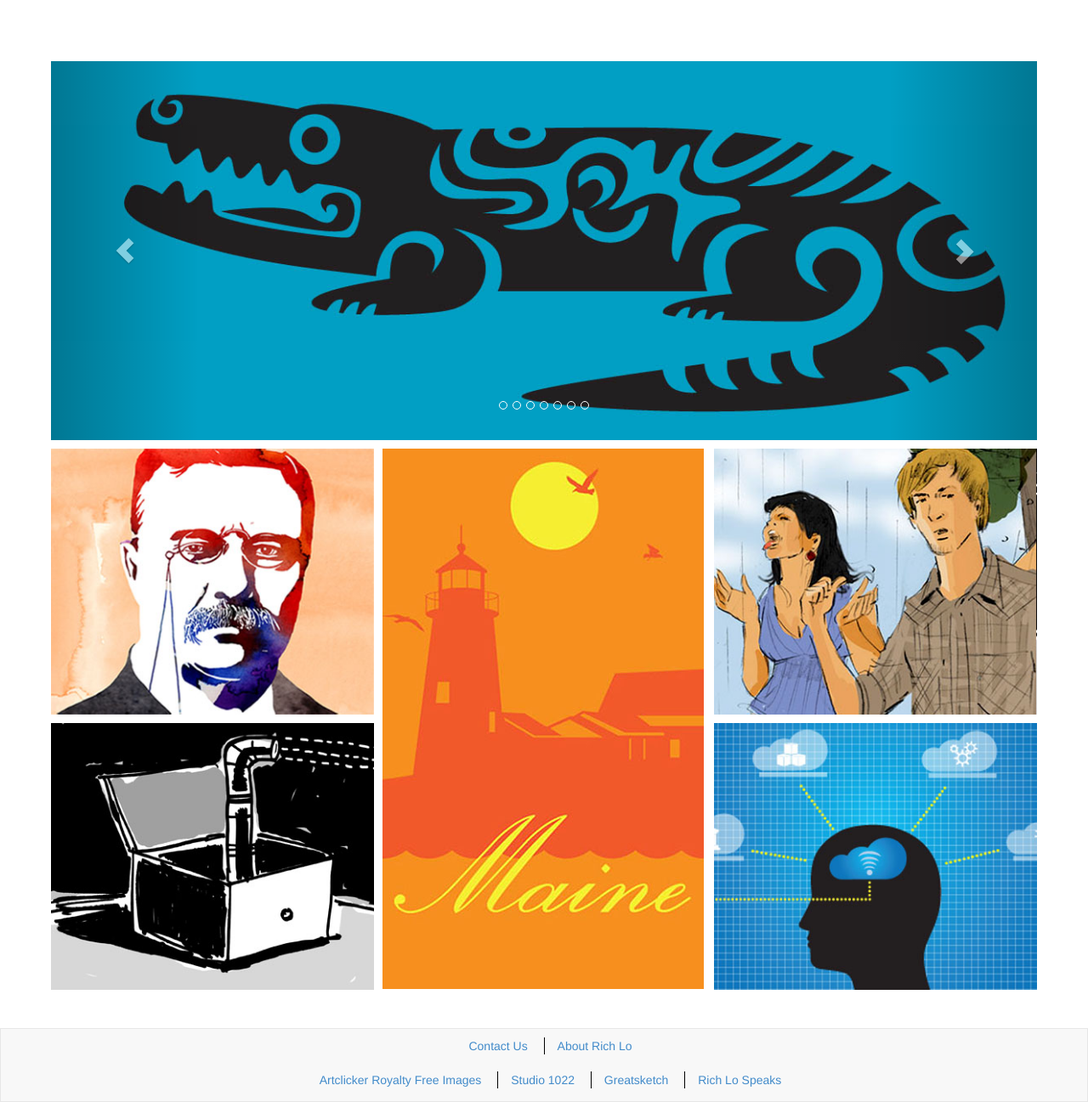
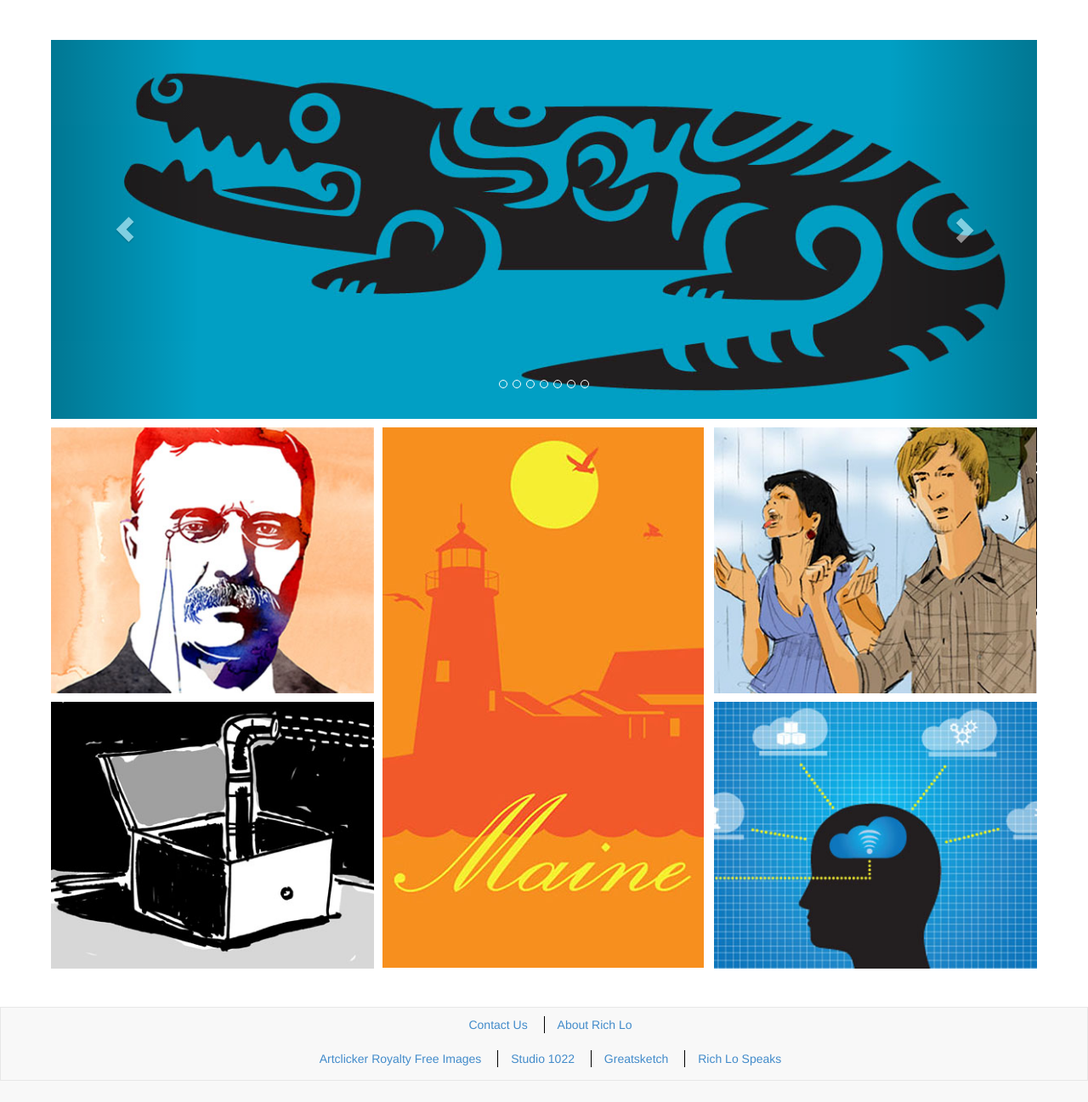
Before and after one commit to vpope/artclickercreative-v4, a PHP site: page / in a window 1280 px wide. Shown: the part 108-1405 px from the top of the page at 85% size. After the commit the page ends 1380 px from the top, so only its background shows below. Run offline with PHP 8.4, Linux system fonts and the light colour scheme.

Commit message:
fixed styling

```diff
--- a/css/style.css
+++ b/css/style.css
@@ -104,7 +104,7 @@ img {
 
 @media (min-width: 768px) {
     .wrapper {
-        margin-top: 75px;
+        margin-top: 50px;
     }
 }
 
```
